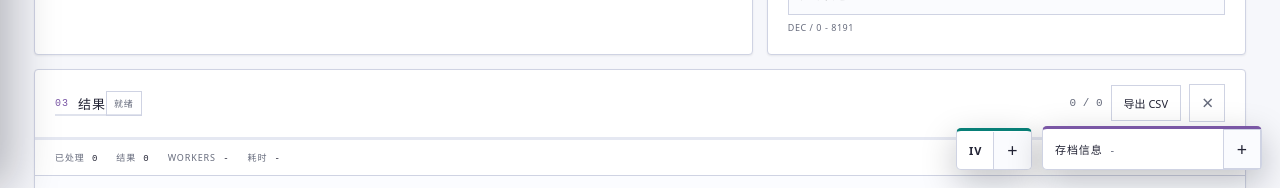
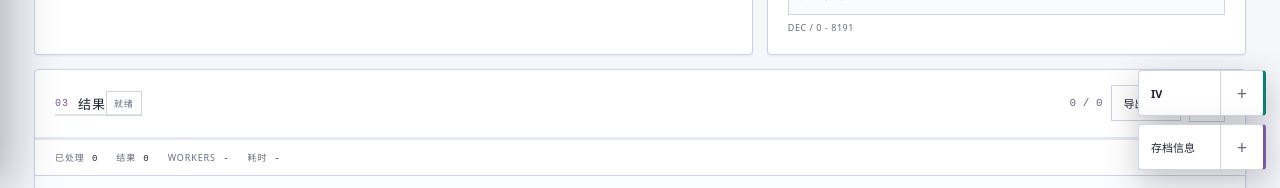
Before and after one commit to HaKu76/PokeRNGKit, a React (Vite) app: page / in a window 1280 px wide. Shown: the part 612-800 px from the top of the page. Built offline with nearby package versions, Linux system fonts and the light colour scheme.

Commit message:
fix: 修复第三世代检索界面与定点布局

```diff
--- a/src/features/ivcalculator/Gen3IvCalculator.tsx
+++ b/src/features/ivcalculator/Gen3IvCalculator.tsx
@@ -177,19 +177,20 @@ export function Gen3IvCalculator({
       className={`iv-calculator-display${expanded ? "" : " collapsed"}`}
       ref={panelRef}
     >
-      <div className="floating-tool-heading">
-        <strong>{expanded ? t("ivCalculator") : "IV"}</strong>
       <button
         aria-controls="gen3-iv-calculator-body"
         aria-expanded={expanded}
-          aria-label={t(expanded ? "collapse" : "expand")}
+        aria-label={t(expanded ? "collapse" : "ivCalculator")}
+        className="floating-tool-heading"
         onClick={() => onExpandedChange(!expanded)}
         title={t(expanded ? "collapse" : "ivCalculator")}
         type="button"
       >
-          <span aria-hidden="true">{expanded ? "−" : "+"}</span>
+        <strong>{expanded ? t("ivCalculator") : "IV"}</strong>
+        <span aria-hidden="true" className="floating-tool-trigger-icon">
+          {expanded ? "×" : "+"}
+        </span>
       </button>
-      </div>
       {expanded && (
         <div className="iv-calculator-body" id="gen3-iv-calculator-body">
           <div className="calculator-settings-grid">
--- a/src/features/profiles/Gen3ProfileControls.tsx
+++ b/src/features/profiles/Gen3ProfileControls.tsx
@@ -1,7 +1,6 @@
 import {
   type ChangeEvent,
   type FormEvent,
-  useEffect,
   useMemo,
   useRef,
   useState,
@@ -357,7 +356,6 @@ export function Gen3ProfileControls({
   const { t } = useTranslation();
   const [managerOpen, setManagerOpen] = useState(false);
   const [expanded, setExpanded] = useState(initialProfilePanelExpanded);
-  const panelRef = useRef<HTMLElement>(null);
   const profiles = useMemo(
     () =>
       controller.profiles.filter((profile) =>
@@ -371,46 +369,22 @@ export function Gen3ProfileControls({
     profiles.find((profile) => profile.id === controller.selectedProfileId) ??
     DEFAULT_GEN3_PROFILE;
 
-  useEffect(() => {
-    if (!expanded || managerOpen) return;
-    const closeOnOutsidePointer = (event: PointerEvent) => {
-      if (panelRef.current?.contains(event.target as Node)) return;
-      setExpanded(false);
-      try {
-        localStorage.setItem(PROFILE_PANEL_EXPANDED_KEY, "false");
-      } catch {
-        // The panel remains usable when storage is unavailable.
-      }
-    };
-    document.addEventListener("pointerdown", closeOnOutsidePointer);
-    return () =>
-      document.removeEventListener("pointerdown", closeOnOutsidePointer);
-  }, [expanded, managerOpen]);
-
   return (
     <>
       <aside
         aria-label={t("profile")}
         className={`profile-display${expanded ? "" : " collapsed"}`}
-        ref={panelRef}
       >
-        <div className="profile-float-heading">
-          <div className="profile-float-title">
-            <strong>{t("profile")}</strong>
-            <span title={selected.name}>{selected.name}</span>
-          </div>
         <button
           aria-controls="gen3-profile-float-body"
           aria-expanded={expanded}
           aria-label={t(expanded ? "collapse" : "expand")}
+          className="profile-float-heading"
           onClick={() =>
             setExpanded((current) => {
               const next = !current;
               try {
-                  localStorage.setItem(
-                    PROFILE_PANEL_EXPANDED_KEY,
-                    String(next),
-                  );
+                localStorage.setItem(PROFILE_PANEL_EXPANDED_KEY, String(next));
               } catch {
                 // The panel remains usable when storage is unavailable.
               }
@@ -420,9 +394,14 @@ export function Gen3ProfileControls({
           title={t(expanded ? "collapse" : "expand")}
           type="button"
         >
-            <span aria-hidden="true">{expanded ? "−" : "+"}</span>
+          <div className="profile-float-title">
+            <strong>{t("profile")}</strong>
+            <span title={selected.name}>{selected.name}</span>
+          </div>
+          <span aria-hidden="true" className="floating-tool-trigger-icon">
+            {expanded ? "×" : "+"}
+          </span>
         </button>
-        </div>
         {expanded && (
           <div className="profile-float-body" id="gen3-profile-float-body">
             <label>
--- a/src/styles.css
+++ b/src/styles.css
@@ -66,6 +66,9 @@
 * {
   box-sizing: border-box;
 }
+[hidden] {
+  display: none !important;
+}
 body {
   margin: 0;
   min-width: 320px;
@@ -604,31 +607,43 @@ h1 {
 .floating-tools {
   position: fixed;
   z-index: 30;
-  right: 18px;
+  right: 14px;
   bottom: 18px;
   display: flex;
+  flex-direction: column;
   align-items: flex-end;
-  gap: 10px;
+  gap: 8px;
   max-width: calc(100vw - 36px);
 }
 .profile-display {
-  width: min(300px, calc(100vw - 36px));
-  border: 1px solid var(--line);
-  border-top: 3px solid var(--brand);
-  border-radius: 5px;
+  width: min(340px, calc(100vw - 36px));
+  border: 1px solid var(--line);
+  border-right: 3px solid var(--brand);
+  border-radius: 4px;
   background: var(--surface);
   box-shadow: 0 12px 34px rgba(9, 10, 24, 0.25);
+  transition:
+    width 180ms ease,
+    border-color 180ms ease,
+    box-shadow 180ms ease;
 }
 .profile-display.collapsed {
-  width: min(220px, calc(100vw - 36px));
+  width: min(128px, calc(100vw - 36px));
 }
 .profile-float-heading {
-  min-height: 38px;
+  width: 100%;
+  min-height: 44px;
   display: flex;
   align-items: center;
   justify-content: space-between;
+  gap: 8px;
+  border: 0;
   border-bottom: 1px solid var(--line);
-  padding-left: 12px;
+  background: transparent;
+  color: var(--text);
+  padding: 0 0 0 12px;
+  text-align: left;
+  cursor: pointer;
 }
 .profile-float-title {
   min-width: 0;
@@ -640,7 +655,7 @@ h1 {
   flex: 0 0 auto;
   color: var(--text);
   font-size: 11px;
-  letter-spacing: 0.08em;
+  letter-spacing: 0;
   text-transform: uppercase;
 }
 .profile-float-title span {
@@ -651,17 +666,31 @@ h1 {
   text-overflow: ellipsis;
   white-space: nowrap;
 }
-.profile-float-heading button {
-  flex: 0 0 38px;
-  width: 38px;
-  min-height: 37px;
-  border-width: 0 0 0 1px;
-  padding: 0;
-  font-size: 18px;
-}
 .profile-display.collapsed .profile-float-heading {
   border-bottom: 0;
 }
+.profile-display.collapsed .profile-float-title > span {
+  display: none;
+}
+.floating-tool-trigger-icon {
+  flex: 0 0 43px;
+  align-self: stretch;
+  display: grid;
+  place-items: center;
+  border-left: 1px solid var(--line);
+  color: var(--muted);
+  font-size: 18px;
+  line-height: 1;
+}
+.profile-float-heading:hover,
+.floating-tool-heading:hover {
+  background: var(--surface-2);
+}
+.profile-float-heading:focus-visible,
+.floating-tool-heading:focus-visible {
+  outline: 2px solid var(--brand-strong);
+  outline-offset: 2px;
+}
 .profile-float-body {
   display: grid;
   gap: 10px;
@@ -674,7 +703,7 @@ h1 {
   font-size: 11px;
 }
 .profile-display select,
-.profile-display button,
+.profile-float-body > button,
 .profile-actions button {
   min-height: 36px;
   border: 1px solid var(--line);
@@ -683,7 +712,7 @@ h1 {
   padding: 7px 10px;
 }
 .profile-display select:focus,
-.profile-display button:hover,
+.profile-float-body > button:hover,
 .profile-actions button:hover:not(:disabled) {
   border-color: var(--brand-strong);
 }
@@ -723,45 +752,60 @@ h1 {
   max-height: calc(100vh - 92px);
   overflow: auto;
   border: 1px solid var(--line);
-  border-top: 3px solid var(--teal);
-  border-radius: 5px;
+  border-right: 3px solid var(--teal);
+  border-radius: 4px;
   background: var(--surface);
   box-shadow: 0 12px 34px rgba(9, 10, 24, 0.25);
+  transition:
+    width 180ms ease,
+    border-color 180ms ease,
+    box-shadow 180ms ease;
 }
 .iv-calculator-display.collapsed {
-  width: 76px;
+  width: 128px;
   overflow: hidden;
 }
 .floating-tool-heading {
-  min-height: 38px;
+  width: 100%;
+  min-height: 44px;
   display: flex;
   align-items: center;
   justify-content: space-between;
+  gap: 8px;
+  border: 0;
   border-bottom: 1px solid var(--line);
-  padding-left: 12px;
+  background: transparent;
+  color: var(--text);
+  padding: 0 0 0 12px;
+  text-align: left;
+  cursor: pointer;
 }
 .iv-calculator-display.collapsed .floating-tool-heading {
   border-bottom: 0;
 }
 .floating-tool-heading strong {
+  min-width: 0;
   overflow: hidden;
   color: var(--text);
   font-size: 11px;
-  letter-spacing: 0.08em;
+  letter-spacing: 0;
   text-overflow: ellipsis;
   text-transform: uppercase;
   white-space: nowrap;
 }
-.floating-tool-heading button {
-  flex: 0 0 38px;
-  width: 38px;
-  min-height: 37px;
-  border-width: 0 0 0 1px;
-  border-color: var(--line);
-  background: var(--control-bg);
-  color: var(--text);
-  padding: 0;
-  font-size: 18px;
+.profile-display:not(.collapsed),
+.iv-calculator-display:not(.collapsed) {
+  animation: floating-tool-open 180ms ease-out;
+}
+@keyframes floating-tool-open {
+  from {
+    opacity: 0.7;
+    transform: translateX(10px);
+  }
+  to {
+    opacity: 1;
+    transform: translateX(0);
+  }
 }
 .iv-calculator-body {
   display: grid;
@@ -1007,10 +1051,10 @@ h1 {
   display: grid;
   align-items: start;
   grid-template-columns:
-    minmax(250px, 0.8fr) minmax(240px, 0.72fr)
-    minmax(390px, 1.28fr);
-  gap: 14px;
-  margin-bottom: 14px;
+    minmax(196px, 0.82fr) minmax(190px, 0.78fr)
+    minmax(300px, 1.3fr);
+  gap: 8px;
+  margin-bottom: 8px;
 }
 .operation-tabs {
   display: inline-grid;
@@ -1089,12 +1133,41 @@ h1 {
 }
 .static-panel {
   min-width: 0;
-  padding: 18px;
+  padding: 11px;
+}
+.static-panel .panel-heading {
+  padding-bottom: 8px;
+}
+.static-panel .panel-heading > div {
+  gap: 7px;
+}
+.static-panel .panel-heading h2 {
+  font-size: 12px;
 }
 .static-form-stack {
   display: grid;
-  gap: 15px;
-  margin-top: 17px;
+  gap: 8px;
+  margin-top: 9px;
+}
+.static-panel .field {
+  gap: 4px;
+}
+.static-panel .field input,
+.static-panel .field select {
+  min-height: 32px;
+  padding: 6px 8px;
+  font-size: 12px;
+}
+.static-panel .field > span,
+.static-panel .toggle-field span {
+  font-size: 11px;
+}
+.static-panel .panel-actions {
+  margin-top: 10px;
+}
+.static-panel .panel-actions button {
+  min-height: 32px;
+  padding: 6px 10px;
 }
 .static-method-tabs {
   grid-template-columns: repeat(2, minmax(0, 1fr));
@@ -1106,7 +1179,7 @@ h1 {
 .compact-field-row {
   display: grid;
   grid-template-columns: repeat(2, minmax(0, 1fr));
-  gap: 10px;
+  gap: 7px;
 }
 .static-encounter-meta {
   display: grid;
@@ -1119,7 +1192,7 @@ h1 {
 }
 .static-encounter-meta > div {
   min-width: 0;
-  padding: 10px;
+  padding: 7px 8px;
   background: var(--control-bg);
 }
 .static-encounter-meta span,
@@ -1136,7 +1209,7 @@ h1 {
   text-transform: uppercase;
 }
 .static-encounter-meta strong {
-  margin-top: 5px;
+  margin-top: 3px;
   color: var(--text);
   font-family: ui-monospace, monospace;
   font-size: 12px;
@@ -1144,7 +1217,7 @@ h1 {
 }
 .inline-notice {
   border-left: 2px solid var(--amber);
-  padding: 9px 10px;
+  padding: 7px 8px;
   background: var(--amber-soft);
   color: var(--amber);
   font-size: 10px;
@@ -1153,14 +1226,14 @@ h1 {
 .static-filter-selects {
   display: grid;
   grid-template-columns: repeat(2, minmax(0, 1fr));
-  gap: 11px;
-  margin-top: 17px;
+  gap: 7px;
+  margin-top: 9px;
 }
 .multi-check-field {
   position: relative;
 }
 .multi-check-trigger {
-  min-height: 39px;
+  min-height: 32px;
   display: flex;
   align-items: center;
   justify-content: space-between;
@@ -1168,7 +1241,8 @@ h1 {
   border: 1px solid var(--line);
   background: var(--control-bg);
   color: var(--text);
-  padding: 9px 11px;
+  padding: 6px 8px;
+  font-size: 12px;
   text-align: left;
 }
 .multi-check-trigger > span:first-child {
@@ -1214,16 +1288,16 @@ h1 {
   opacity: 0.45;
 }
 .disable-filters {
-  margin-top: 15px;
+  margin-top: 9px;
   border-top: 1px solid var(--line);
-  padding-top: 12px;
+  padding-top: 8px;
 }
 .filter-tool-row {
   display: flex;
   align-items: center;
   justify-content: space-between;
-  gap: 10px;
-  margin-top: 12px;
+  gap: 8px;
+  margin-top: 8px;
 }
 .wild-level-display,
 .wild-level-filter {
@@ -1259,7 +1333,7 @@ h1 {
   opacity: 0.65;
 }
 .iv-filter {
-  margin-top: 15px;
+  margin-top: 9px;
   overflow: hidden;
   border: 1px solid var(--line);
   border-radius: 3px;
@@ -1267,11 +1341,11 @@ h1 {
 .iv-filter-header,
 .iv-filter-row {
   display: grid;
-  grid-template-columns: minmax(90px, 1fr) 64px 64px;
-  align-items: center;
-  gap: 8px;
-  min-height: 38px;
-  padding: 5px 8px;
+  grid-template-columns: minmax(72px, 1fr) 52px 52px;
+  align-items: center;
+  gap: 5px;
+  min-height: 31px;
+  padding: 3px 6px;
 }
 .iv-filter-header {
   background: var(--surface-2);
@@ -1291,7 +1365,8 @@ h1 {
   border: 1px solid var(--line);
   background: var(--control-bg);
   color: var(--text);
-  padding: 6px;
+  min-height: 26px;
+  padding: 4px;
   text-align: center;
 }
 .iv-shortcut {
@@ -1574,7 +1649,7 @@ h1 {
     grid-template-columns: 1fr;
   }
   .floating-tools {
-    flex-direction: column;
+    gap: 7px;
   }
 }
 
@@ -1638,23 +1713,23 @@ h1 {
     padding: 10px 16px;
   }
   .floating-tools {
-    left: 10px;
+    left: auto;
     right: 10px;
     bottom: 10px;
-    max-width: none;
+    max-width: calc(100vw - 20px);
   }
   .profile-display {
-    width: min(300px, calc(100vw - 20px));
+    width: min(340px, calc(100vw - 20px));
   }
   .profile-display.collapsed {
-    width: min(220px, calc(100vw - 20px));
+    width: 128px;
   }
   .iv-calculator-display {
     width: 100%;
     max-height: calc(100vh - 78px);
   }
   .iv-calculator-display.collapsed {
-    width: 76px;
+    width: 128px;
   }
   .calculator-settings-grid,
   .calculator-output-grid {
@@ -1680,3 +1755,14 @@ h1 {
     margin-right: 16px;
   }
 }
+
+@media (prefers-reduced-motion: reduce) {
+  .profile-display,
+  .iv-calculator-display {
+    transition: none;
+  }
+  .profile-display:not(.collapsed),
+  .iv-calculator-display:not(.collapsed) {
+    animation: none;
+  }
+}
```
Also changed, not shown: 4 other files (tests, documents, lock files or other folders). Lines whose indentation alone changed are shown as unchanged.
